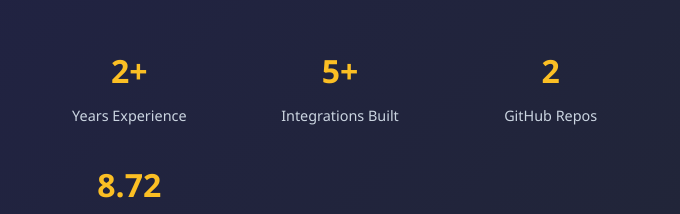
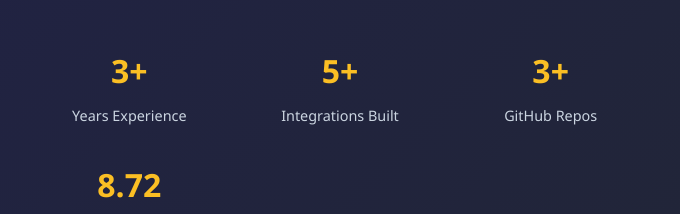
Before and after one commit to glharitha7/portfolio, a plain HTML site: page index.html in a window 1280 px wide. Shown: the part 413-627 px from the top of the page, 20-700 px from the left. Drawn offline with Linux system fonts and the light colour scheme.

Commit message:
Update experience and project metrics in index.html

```diff
--- a/index.html
+++ b/index.html
@@ -481,7 +481,7 @@
             </p>
             <div style="display: grid; grid-template-columns: repeat(auto-fit, minmax(150px, 1fr)); gap: 2rem; margin: 3rem 0; max-width: 600px;">
                 <div style="text-align: center;">
-                    <div style="font-size: 2rem; font-weight: 900; color: var(--accent);">2+</div>
+                    <div style="font-size: 2rem; font-weight: 900; color: var(--accent);">3+</div>
                     <div style="color: var(--text-secondary); font-size: 0.9rem; margin-top: 0.5rem;">Years Experience</div>
                 </div>
                 <div style="text-align: center;">
@@ -489,7 +489,7 @@
                     <div style="color: var(--text-secondary); font-size: 0.9rem; margin-top: 0.5rem;">Integrations Built</div>
                 </div>
                 <div style="text-align: center;">
-                    <div style="font-size: 2rem; font-weight: 900; color: var(--accent);">2</div>
+                    <div style="font-size: 2rem; font-weight: 900; color: var(--accent);">3+</div>
                     <div style="color: var(--text-secondary); font-size: 0.9rem; margin-top: 0.5rem;">GitHub Repos</div>
                 </div>
                 <div style="text-align: center;">
```
